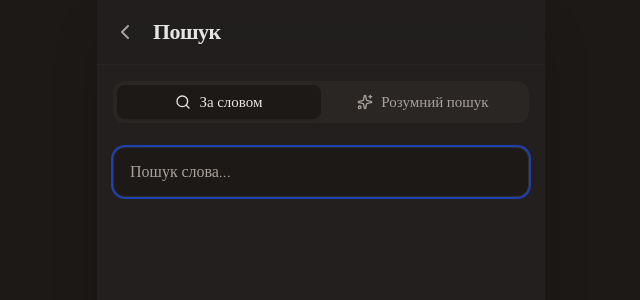
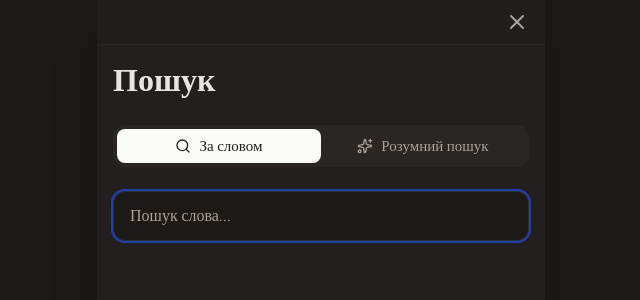
Before and after one commit to ikhoma/source-bible-app, a React (Vite) app: page / in a window 1280 px wide. Both pictures are taken after a click on the button 828 px from the left and 21 px from the top of the page. Shown: the top 300 px of the page, without its empty margins (319-959 px from the left). Built offline with nearby package versions, Linux system fonts and the light colour scheme.

Commit message:
refactor: Standardize header heights, refine SearchView layout and navigation, and add dark mode styles to search mode toggles.

```diff
--- a/components/SearchView.tsx
+++ b/components/SearchView.tsx
@@ -258,30 +258,31 @@ export const SearchView: React.FC<SearchViewProps> = ({ onBack, onNavigateToVers
 
       {/* Header */}
       <div className="sticky top-0 bg-stone-50/90 backdrop-blur-md z-20 border-b border-stone-200/50 pt-safe transition-colors duration-300">
-        <div className="h-16 flex items-center px-4 gap-2">
+        <div className="h-[44px] flex items-center justify-end px-4 gap-2">
           <button
             onClick={onBack}
-            className="p-2 -ml-2 rounded-full text-muted hover:bg-stone-200/50 transition-colors"
+            className="p-2 -mr-2 rounded-full text-muted hover:bg-stone-200/50 transition-colors"
           >
-            <ChevronLeft size={24} />
+            <X size={24} />
           </button>
-          <h1 className="text-xl font-bold text-primary tracking-tight">Пошук</h1>
         </div>
       </div>
 
       <div className="p-4 space-y-6 pb-32">
+        <h1 className="text-3xl font-bold text-primary">Пошук</h1>
+
         {/* Mode Toggle */}
         <div className="flex bg-stone-200/50 p-1 rounded-xl">
           <button
             onClick={() => { setMode('keyword'); handleKeywordSearch(query); stopListening(); }}
-            className={`flex-1 flex items-center justify-center gap-2 py-1.5 rounded-lg text-sm font-medium transition-all ${mode === 'keyword' ? 'bg-white text-primary shadow-sm' : 'text-muted hover:text-primary'}`}
+            className={`flex-1 flex items-center justify-center gap-2 py-1.5 rounded-lg text-sm font-medium transition-all ${mode === 'keyword' ? 'bg-white dark:bg-stone-900 text-primary dark:text-stone-50 shadow-sm' : 'text-muted hover:text-primary dark:hover:text-stone-900'}`}
           >
             <Search size={16} />
             За словом
           </button>
           <button
             onClick={() => { setMode('ai'); setKeywordResults([]); }}
-            className={`flex-1 flex items-center justify-center gap-2 py-1.5 rounded-lg text-sm font-medium transition-all ${mode === 'ai' ? 'bg-white text-primary shadow-sm' : 'text-muted hover:text-primary'}`}
+            className={`flex-1 flex items-center justify-center gap-2 py-1.5 rounded-lg text-sm font-medium transition-all ${mode === 'ai' ? 'bg-white dark:bg-stone-900 text-primary dark:text-stone-50 shadow-sm' : 'text-muted hover:text-primary dark:hover:text-stone-900'}`}
           >
             <Sparkles size={16} className={mode === 'ai' ? "text-blue-500" : ""} />
             Розумний пошук
--- a/components/SettingsView.tsx
+++ b/components/SettingsView.tsx
@@ -9,7 +9,7 @@ export const SettingsView: React.FC = () => {
         <div className="flex flex-col h-full bg-stone-50 overflow-y-auto w-full transition-colors duration-300">
             {/* Header */}
             <div className="sticky top-0 bg-stone-50/90 backdrop-blur-md z-10 border-b border-stone-200/50 pt-safe transition-colors duration-300">
-                <div className="h-16 flex items-center justify-between px-6">
+                <div className="h-[44px] flex items-center justify-between px-6">
                     <h1 className="text-xl font-bold text-primary tracking-tight">Налаштування</h1>
                 </div>
             </div>
```
